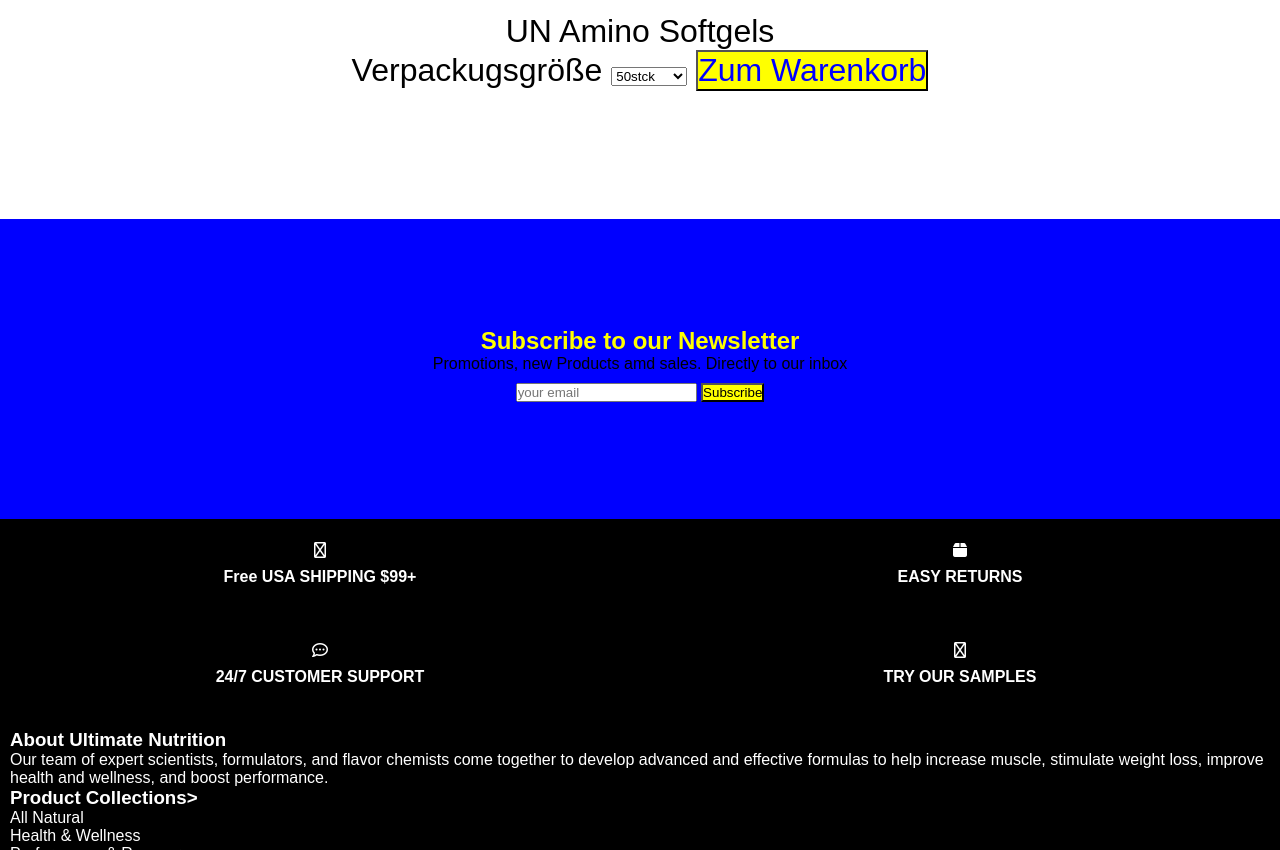
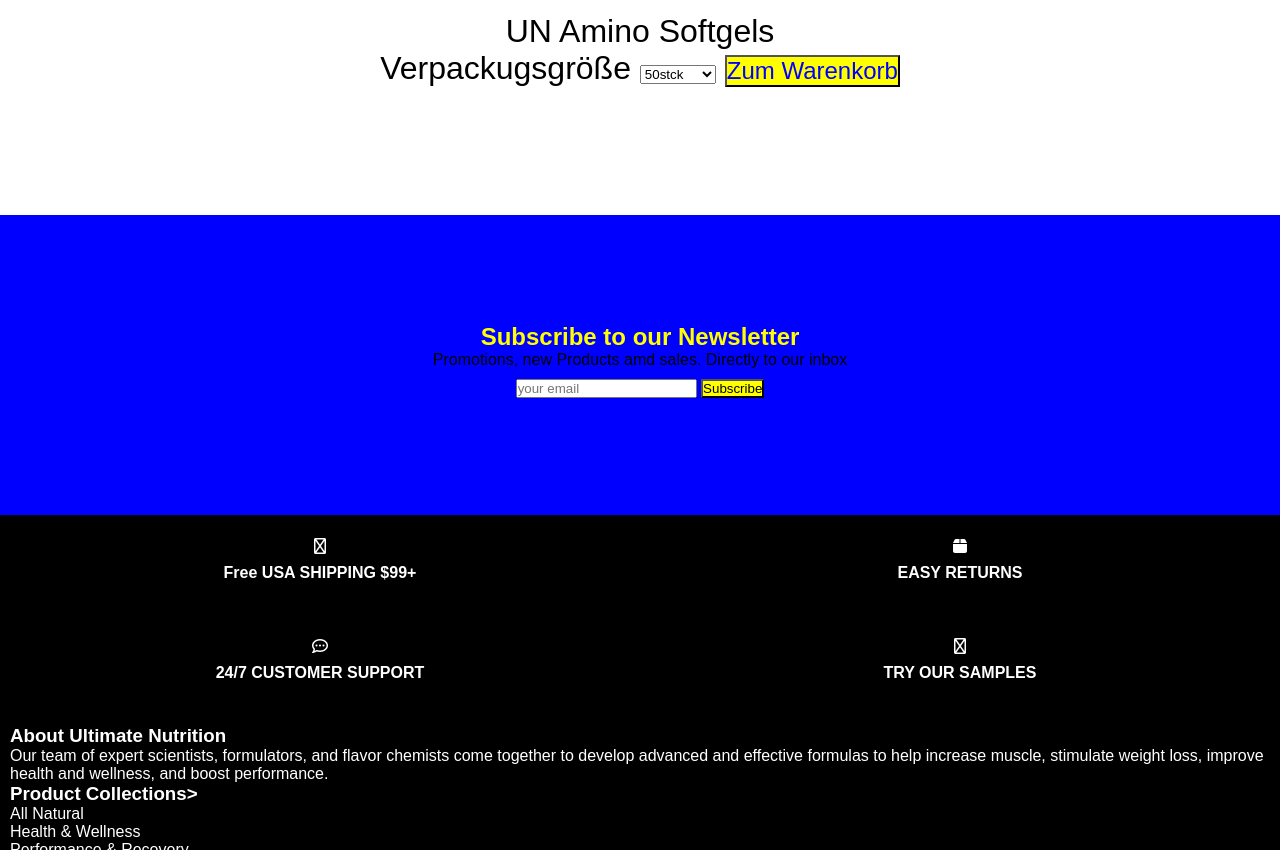
Before and after one commit to kevinlampe1998/MakeYouFit, a plain HTML site: page produkte3.html in a window 1280 px wide. Shown: the part 1073-1923 px from the top of the page. Drawn offline with Linux system fonts and the light colour scheme; a web font is replaced by a local one.

Commit message:
neue changes

```diff
--- a/product1.css
+++ b/product1.css
@@ -437,6 +437,6 @@ flex-docs
 
 .addbtn {
     color: blue;
-    font-size: 2rem;
+    font-size: 1.5rem;
     background: yellow;
 }
--- a/produkte3.html
+++ b/produkte3.html
@@ -188,7 +188,7 @@
                       <option value="size1">100stck</option>
                       <option value="size1">1000stck</option>
                   </select>
-              <button class="addbtn">Zum Warenkorb</button>
+                <a href="Warenkorb.html"><button class="addbtn">Zum Warenkorb</button></a>
           </div>
 
 
```
Also changed, not shown: produkte.html (+1 -1 lines), produkte2.html (+1 -1 lines).
